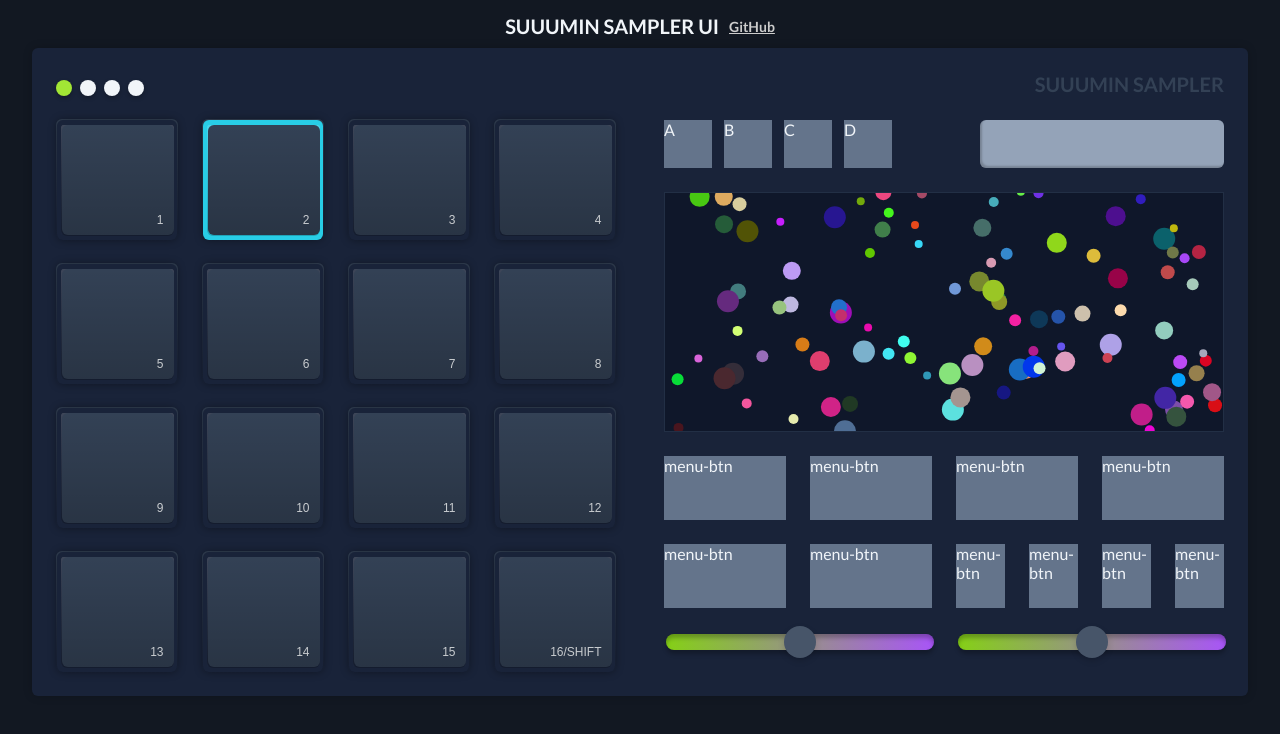
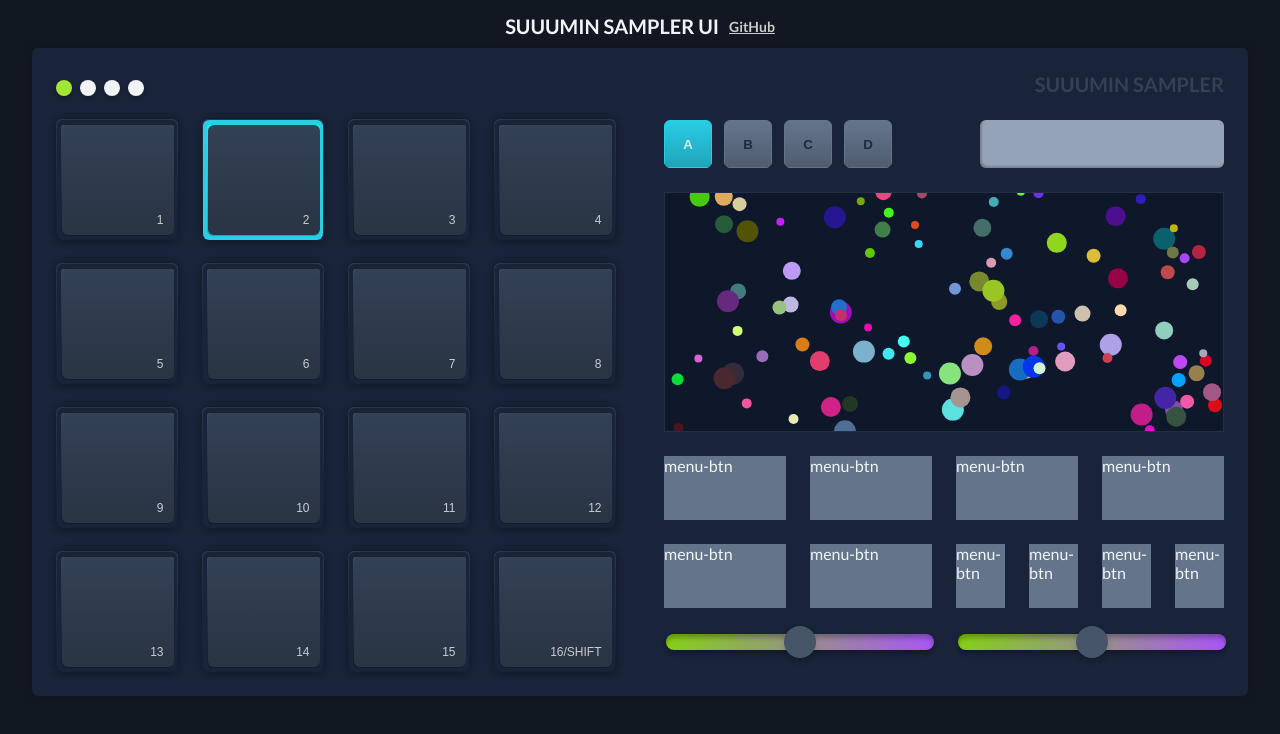
Before and after one commit to masa-sumimoto/suuumin-sampler-ui, a React (Create React App) app: page / in a window 1280 px wide. Shown: the top 734 px of the page. Built offline with nearby package versions, Linux system fonts and the light colour scheme.

Commit message:
Add BankBtn component

```diff
--- /dev/null
+++ b/src/components/BankBtn.tsx
@@ -0,0 +1,19 @@
+import React from "react";
+
+interface Props {
+  isSelected?: boolean;
+  label?: string;
+  onClick?: () => void;
+}
+
+const BankBtn: React.FC<Props> = ({ isSelected = false, label, ...props }) => {
+  const selectedClass = isSelected ? "--state_selected" : "";
+
+  return (
+    <button className={["bank-btn", selectedClass].join(" ")}>
+      {label && <span className="bank-btn__label">{label}</span>}
+    </button>
+  );
+};
+
+export default BankBtn;
--- a/src/components/Utils.tsx
+++ b/src/components/Utils.tsx
@@ -1,5 +1,6 @@
 import React from "react";
 
+import BankBtn from "./BankBtn";
 import SwipePad from "./SwipePad";
 
 const Utils = () => {
@@ -8,10 +9,10 @@ const Utils = () => {
       <div className="app-row app-u-justify-content-between">
         <div className="app-col-6">
           <div className="app-u-d-flex app-u-d-gap-gutter">
-            <div className="bank-btn">A</div>
-            <div className="bank-btn">B</div>
-            <div className="bank-btn">C</div>
-            <div className="bank-btn">D</div>
+            <BankBtn label="A" isSelected={true} />
+            <BankBtn label="B" />
+            <BankBtn label="C" />
+            <BankBtn label="D" />
           </div>
         </div>
         <div className="app-col-6">
--- a/src/scss/bank-btn.scss
+++ b/src/scss/bank-btn.scss
@@ -1,8 +1,45 @@
 @use './variables' as *;
 
 .bank-btn {
+  position: relative;
   width: 48px;
   height: 48px;
   background-color: $color-slate-500;
+  border-radius: 6px;
   cursor: pointer;
+  display: flex;
+  justify-content: center;
+  align-items: center;
+  border: 1px solid $color-slate-500;
+  transition: 0.2s;
+
+  &:hover {
+    border-color: $color-cyan-500;
+  }
+
+  &.--state_selected {
+    background-color: $color-cyan-400;
+    border-color: $color-cyan-400;
+  }
+
+  &::before {
+    position: absolute;
+    top: 0;
+    bottom: 0;
+    left: 0;
+    right: 0;
+    background: linear-gradient(0deg, rgba(0, 0, 0, 1), rgba(0, 0, 0, 0));
+    opacity: 0.2;
+    content: "";
+    z-index: 1;
+  }
+
+  &__label {
+    font-weight: 700;
+    color: $color-slate-800;
+
+    @at-root .bank-btn.--state_selected & {
+      color: white;
+    }
+  }
 }
```
